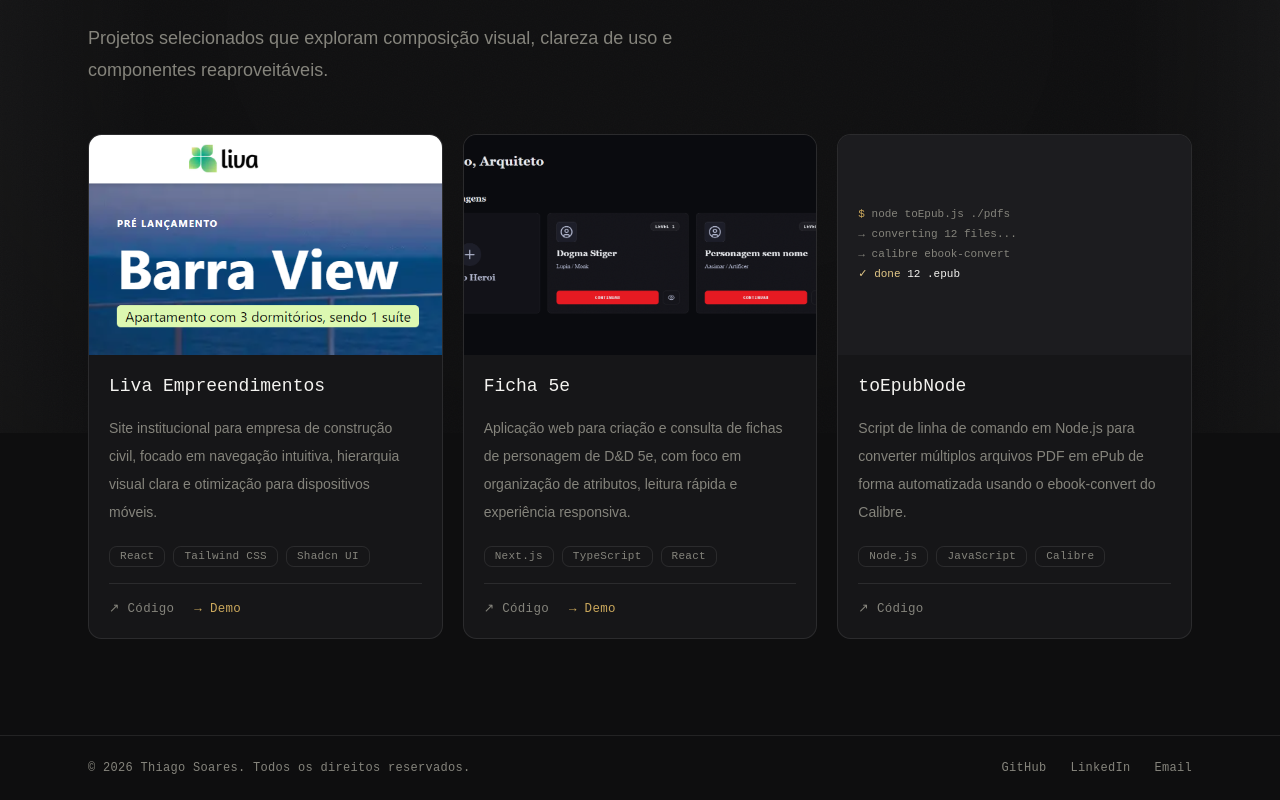
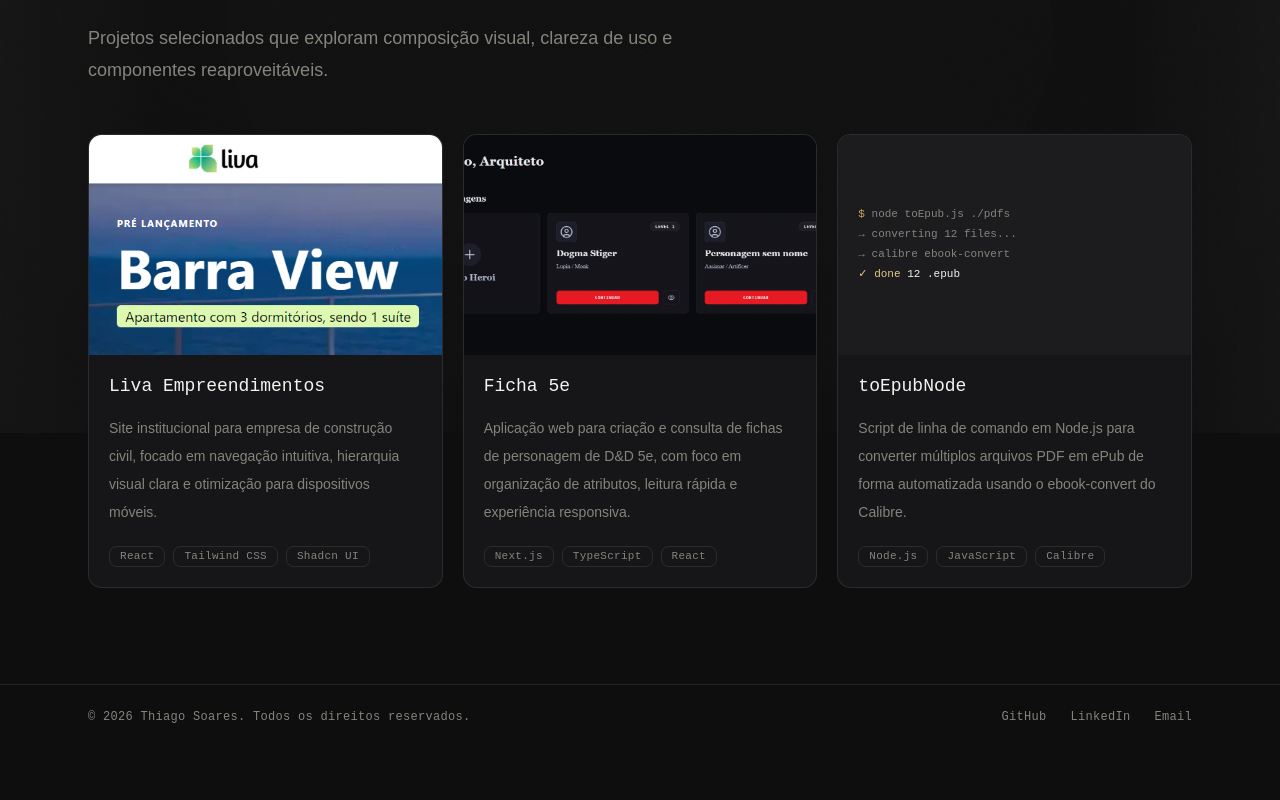
Before and after one commit to ThiagoS5/Portfolio, a React (Vite) app: page /projetos in a window 1280 px wide. Shown: the part 367-1167 px from the top of the page. After the commit the page ends 1116 px from the top, so only its background shows below. Built offline with nearby package versions, Linux system fonts and the light colour scheme.

Commit message:
feat: revelar acoes Code e Demo com blur ao passar o mouse nos cards

```diff
--- a/src/domains/projects/components/ProjectCard.tsx
+++ b/src/domains/projects/components/ProjectCard.tsx
@@ -13,8 +13,8 @@ type ProjectCardProps = {
 	title: string;
 };
 
-const linkClasses =
-	"font-mono text-[0.78rem] tracking-wide transition-colors focus-visible:rounded focus-visible:outline-none focus-visible:ring-2 focus-visible:ring-gold focus-visible:ring-offset-2 focus-visible:ring-offset-background";
+const overlayLinkClasses =
+	"font-mono text-sm tracking-wide underline-offset-4 transition-colors hover:underline focus-visible:rounded focus-visible:underline focus-visible:outline-none focus-visible:ring-2 focus-visible:ring-gold focus-visible:ring-offset-2 focus-visible:ring-offset-background";
 
 export function ProjectCard({
 	codeUrl,
@@ -32,7 +32,7 @@ export function ProjectCard({
 	return (
 		<article
 			aria-labelledby={titleId}
-			className="group flex h-full transform-gpu flex-col overflow-hidden rounded-xl border border-border bg-card transition-[border-color,transform] duration-300 ease-out hover:-translate-y-1 hover:border-gold/60 motion-reduce:transform-none motion-reduce:transition-none dark:hover:border-[#CBA85C]/70"
+			className="group relative flex h-full transform-gpu flex-col overflow-hidden rounded-xl border border-border bg-card transition-[border-color,transform] duration-300 ease-out hover:-translate-y-1 hover:border-gold/60 motion-reduce:transform-none motion-reduce:transition-none dark:hover:border-[#CBA85C]/70"
 		>
 			{previewImage ? (
 				<div className="aspect-[16/10] overflow-hidden bg-secondary">
@@ -80,11 +80,13 @@ export function ProjectCard({
 						</li>
 					))}
 				</ul>
+			</div>
 
-				<div className="flex gap-5 border-border border-t pt-4">
+			{/* Camada revelada no hover/foco: borra o card e centraliza Code/Demo */}
+			<div className="pointer-events-none absolute inset-0 z-10 flex items-center justify-center gap-6 bg-card/50 opacity-0 backdrop-blur-md transition-opacity duration-300 ease-out group-hover:pointer-events-auto group-hover:opacity-100 group-focus-within:pointer-events-auto group-focus-within:opacity-100 motion-reduce:transition-none">
 				<a
 					aria-label={t("projects.actions.codeAria", { title })}
-						className={`${linkClasses} text-muted-foreground hover:text-gold`}
+					className={`${overlayLinkClasses} text-foreground hover:text-gold`}
 					href={codeUrl}
 					rel="noopener noreferrer"
 					target="_blank"
@@ -96,7 +98,7 @@ export function ProjectCard({
 					isInternalDemo ? (
 						<Link
 							aria-label={t("projects.actions.demoAria", { title })}
-								className={`${linkClasses} text-gold hover:text-gold-strong`}
+							className={`${overlayLinkClasses} text-gold hover:text-gold-strong`}
 							to={demoUrl}
 						>
 							<span aria-hidden="true">→</span>{" "}
@@ -105,7 +107,7 @@ export function ProjectCard({
 					) : (
 						<a
 							aria-label={t("projects.actions.demoExternalAria", { title })}
-								className={`${linkClasses} text-gold hover:text-gold-strong`}
+							className={`${overlayLinkClasses} text-gold hover:text-gold-strong`}
 							href={demoUrl}
 							rel="noopener noreferrer"
 							target="_blank"
@@ -116,7 +118,6 @@ export function ProjectCard({
 					)
 				) : null}
 			</div>
-			</div>
 		</article>
 	);
 }
```
Lines whose indentation alone changed are shown as unchanged.
